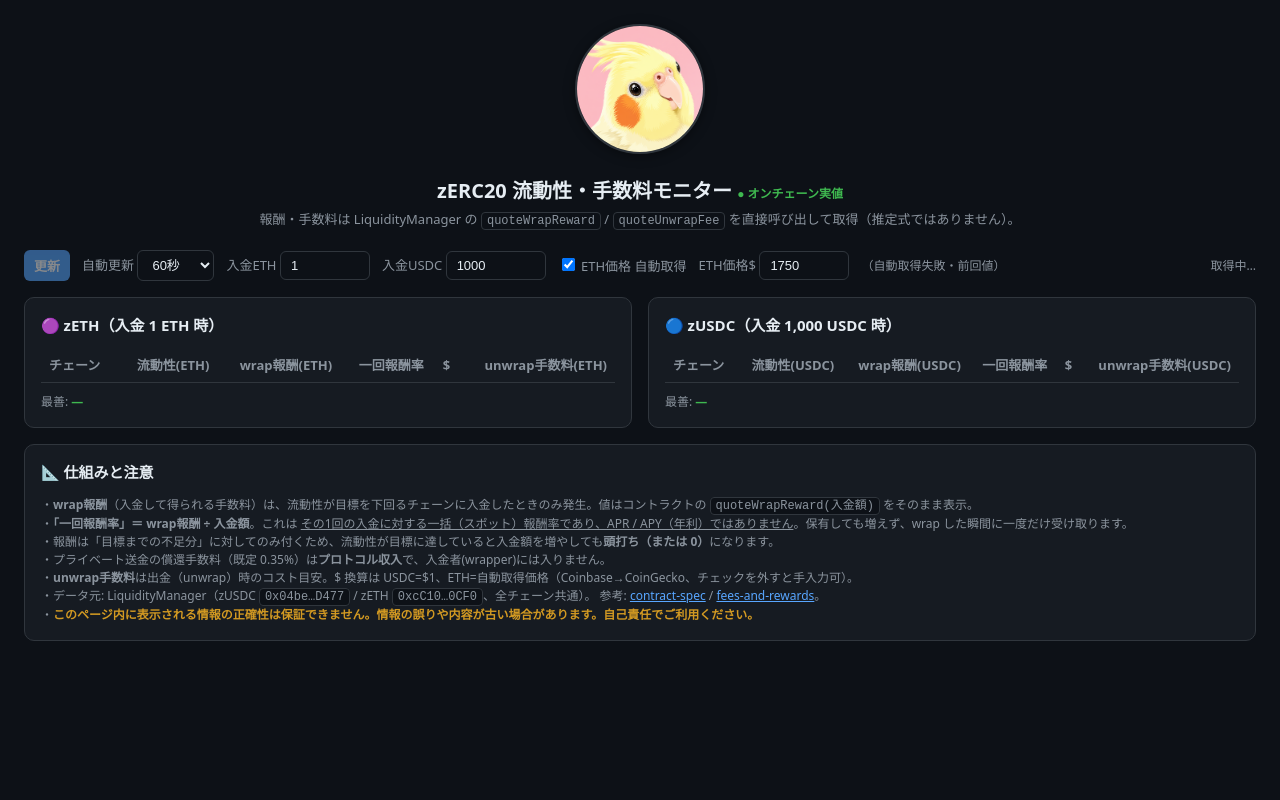
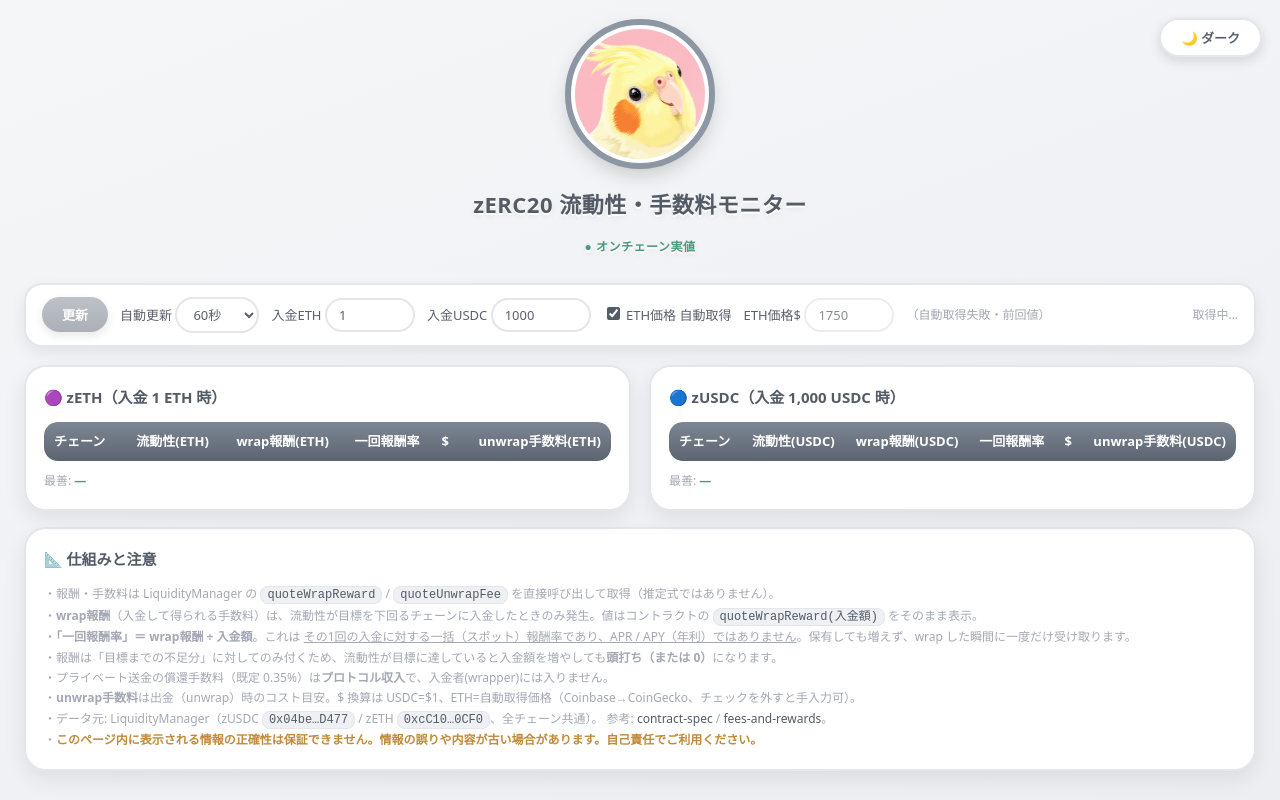
Before and after one commit to AkashiRiot/zerc-monitor, a plain HTML site: page index.html in a window 1280 px wide. Drawn offline with nearby package versions, Linux system fonts and the light colour scheme; no server answers.

Commit message:
デザイン刷新: 落ち着いたグレー基調＋ダークモード切替(右上)・円形画像・レイアウト調整

```diff
--- a/index.html
+++ b/index.html
@@ -16,50 +16,96 @@
 <meta charset="UTF-8" />
 <meta name="viewport" content="width=device-width, initial-scale=1.0" />
 <title>zERC20 流動性・手数料モニター（オンチェーン実値）</title>
+<script>
+  // チラつき防止: 描画前にテーマを適用
+  try{ var _t=localStorage.getItem("theme");
+    if(_t!=="dark"&&_t!=="light") _t=(window.matchMedia&&matchMedia("(prefers-color-scheme: dark)").matches)?"dark":"light";
+    document.documentElement.setAttribute("data-theme",_t);
+  }catch(e){}
+</script>
 <style>
   :root{
-    --bg:#0d1117; --panel:#161b22; --border:#30363d; --text:#e6edf3;
-    --muted:#8b949e; --accent:#58a6ff; --good:#3fb950; --warn:#d29922; --bad:#f85149;
+    --bg:#f5f6f8; --bg2:#edeef2; --panel:#ffffff; --border:#e4e6ec; --text:#5a606c;
+    --muted:#a3a8b4; --accent:#8d96a3; --accent-d:#535b67; --good:#4a9a7b;
+    --warn:#c08a3a; --bad:#c76b78; --lav:#9aa3b2;
+    --row:#f6f7f9; --rowhover:#eceef2; --code-bg:#eef0f3;
+    --h1shadow:0 2px 0 #fff,0 3px 6px rgba(0,0,0,.08);
+    --imgring:#ffffff;
+    --grad-a:#7d8693; --grad-b:#5b6470;
+  }
+  html[data-theme="dark"]{
+    --bg:#1c1d22; --bg2:#16171b; --panel:#24262d; --border:#363944; --text:#e6e8ee;
+    --muted:#9aa0ad; --accent:#8a93a1; --accent-d:#b3bcc8; --good:#5fc79c;
+    --warn:#d9a957; --bad:#e08793; --lav:#9aa3b2;
+    --row:#2a2d35; --rowhover:#31343d; --code-bg:#2a2d35;
+    --h1shadow:0 2px 6px rgba(0,0,0,.5);
+    --imgring:#2b2e36;
+    --grad-a:#5b6470; --grad-b:#414956;
   }
   *{box-sizing:border-box}
-  body{margin:0;font-family:system-ui,"Segoe UI",Roboto,"Hiragino Kaku Gothic ProN",Meiryo,sans-serif;
-    background:var(--bg);color:var(--text);line-height:1.5;padding:24px;}
-  h1{font-size:20px;margin:0 0 4px;text-align:center}
-  .sub{color:var(--muted);font-size:13px;margin-bottom:20px;text-align:center}
-  .grid{display:grid;gap:16px;grid-template-columns:repeat(auto-fit,minmax(420px,1fr));}
-  .panel{background:var(--panel);border:1px solid var(--border);border-radius:10px;padding:16px;}
-  .panel h2{font-size:15px;margin:0 0 12px}
-  table{width:100%;border-collapse:collapse;font-size:13px}
-  th,td{padding:7px 8px;text-align:right;border-bottom:1px solid var(--border)}
+  body{margin:0;
+    font-family:"Hiragino Maru Gothic ProN","Rounded Mplus 1c",Quicksand,"Segoe UI Rounded",
+      system-ui,"Hiragino Kaku Gothic ProN",Meiryo,sans-serif;
+    color:var(--text);line-height:1.7;padding:24px;
+    background:linear-gradient(160deg,var(--bg) 0%,var(--bg2) 100%);
+    background-attachment:fixed;transition:background .3s,color .3s;}
+  h1{font-size:22px;margin:0 0 6px;text-align:center;color:var(--accent-d);
+    letter-spacing:.5px;text-shadow:var(--h1shadow);}
+  .sub{color:var(--muted);font-size:13px;margin-bottom:22px;text-align:center}
+  .grid{display:grid;gap:18px;grid-template-columns:repeat(auto-fit,minmax(420px,1fr));}
+  .panel{background:var(--panel);border:2px solid var(--border);border-radius:22px;padding:18px;
+    box-shadow:0 8px 22px rgba(0,0,0,.08);}
+  .panel h2{font-size:15px;margin:0 0 12px;color:var(--accent-d);font-weight:800}
+  table{width:100%;border-collapse:separate;border-spacing:0;font-size:13px;overflow:hidden;border-radius:14px}
+  th,td{padding:8px 10px;text-align:right;border-bottom:1px dashed var(--border)}
   th:first-child,td:first-child{text-align:left}
-  th{color:var(--muted);font-weight:600}
+  thead th{color:#fff;background:linear-gradient(180deg,var(--grad-a),var(--grad-b));font-weight:700;border-bottom:none}
+  thead th:first-child{border-top-left-radius:12px;border-bottom-left-radius:12px}
+  thead th:last-child{border-top-right-radius:12px;border-bottom-right-radius:12px}
+  tbody tr:nth-child(even) td{background:var(--row)}
+  tbody tr:hover td{background:var(--rowhover)}
   tr:last-child td{border-bottom:none}
-  .tot td{font-weight:700;border-top:2px solid var(--border)}
-  .controls{display:flex;flex-wrap:wrap;gap:12px;align-items:center;margin-bottom:16px}
-  .controls label{font-size:13px;color:var(--muted)}
-  input,select,button{background:#0d1117;color:var(--text);border:1px solid var(--border);
-    border-radius:6px;padding:6px 10px;font-size:13px}
-  button{cursor:pointer;background:var(--accent);color:#fff;border:none;font-weight:600}
-  button:disabled{opacity:.5;cursor:default}
+  .tot td{font-weight:800;border-top:2px solid var(--border);background:var(--rowhover) !important;color:var(--accent-d)}
+  .controls{display:flex;flex-wrap:wrap;gap:12px;align-items:center;margin-bottom:18px;
+    background:var(--panel);border:2px solid var(--border);border-radius:18px;
+    padding:12px 16px;box-shadow:0 6px 16px rgba(0,0,0,.07)}
+  .controls label{font-size:13px;color:var(--text)}
+  input,select,button{background:var(--panel);color:var(--text);border:2px solid var(--border);
+    border-radius:999px;padding:6px 12px;font-size:13px;font-family:inherit}
+  input:focus,select:focus{outline:none;border-color:var(--accent)}
+  button{cursor:pointer;background:linear-gradient(180deg,var(--grad-a),var(--grad-b));color:#fff;border:none;
+    font-weight:800;padding:8px 20px;box-shadow:0 4px 10px rgba(0,0,0,.18);transition:transform .1s}
+  button:hover{transform:translateY(-1px) scale(1.03)}
+  button:active{transform:translateY(0) scale(.98)}
+  button:disabled{opacity:.5;cursor:default;transform:none}
+  input[type=checkbox]{width:auto;accent-color:var(--accent-d)}
   .status{font-size:12px;color:var(--muted);margin-left:auto}
   .note{font-size:12px;color:var(--muted);margin-top:10px}
-  .reward{color:var(--good);font-weight:700}
+  .reward{color:var(--good);font-weight:800}
   .muted{color:var(--muted)}
-  a{color:var(--accent)}
+  a{color:var(--accent-d);text-decoration:none}
+  a:hover{text-decoration:underline}
   .err{color:var(--bad)}
-  code{background:#0d1117;border:1px solid var(--border);border-radius:4px;padding:1px 5px;font-size:12px}
+  code{background:var(--code-bg);border:1px solid var(--border);border-radius:8px;padding:1px 6px;font-size:12px;color:var(--accent-d)}
+  input[readonly]{opacity:.7}
+  #themeToggle{position:fixed;top:18px;right:18px;z-index:100;
+    background:var(--panel);color:var(--text);border:2px solid var(--border);font-weight:700;
+    box-shadow:0 4px 12px rgba(0,0,0,.12)}
+  #themeToggle:hover{border-color:var(--accent);transform:translateY(-1px) scale(1.03)}
 </style>
 </head>
 <body>
-  <div style="text-align:center;margin-bottom:16px">
+  <div style="text-align:center;margin-bottom:14px">
     <img src="img/06.png" alt="zERC20 monitor"
-      style="width:130px;height:130px;border-radius:50%;object-fit:cover;border:2px solid var(--border);box-shadow:0 2px 12px rgba(0,0,0,.4)">
+      style="width:140px;height:140px;border-radius:50%;object-fit:cover;
+        border:5px solid var(--imgring);outline:6px solid var(--accent);outline-offset:-1px;
+        box-shadow:0 8px 22px rgba(0,0,0,.22)">
   </div>
-  <h1>zERC20 流動性・手数料モニター <span style="font-size:12px;color:var(--good)">● オンチェーン実値</span></h1>
-  <div class="sub">報酬・手数料は LiquidityManager の <code>quoteWrapReward</code> / <code>quoteUnwrapFee</code> を直接呼び出して取得（推定式ではありません）。
-    <span id="updated"></span></div>
+  <h1>zERC20 流動性・手数料モニター<br><span style="font-size:12px;color:var(--good);font-weight:700">● オンチェーン実値</span></h1>
+  <div class="sub"><span id="updated"></span></div>
 
   <div class="controls">
+    <button id="themeToggle" type="button">🌙 ダーク</button>
     <button id="refresh" onclick="refresh()">更新</button>
     <label>自動更新
       <select id="auto">
@@ -97,6 +143,7 @@
   <div class="panel" style="margin-top:16px">
     <h2>📐 仕組みと注意</h2>
     <div class="note" style="margin-top:0">
+      ・報酬・手数料は LiquidityManager の <code>quoteWrapReward</code> / <code>quoteUnwrapFee</code> を直接呼び出して取得（推定式ではありません）。<br>
       ・<b>wrap報酬</b>（入金して得られる手数料）は、流動性が目標を下回るチェーンに入金したときのみ発生。値はコントラクトの <code>quoteWrapReward(入金額)</code> をそのまま表示。<br>
       ・<b>「一回報酬率」＝ wrap報酬 ÷ 入金額</b>。これは <u>その1回の入金に対する一括（スポット）報酬率であり、APR / APY（年利）ではありません</u>。保有しても増えず、wrap した瞬間に一度だけ受け取ります。<br>
       ・報酬は「目標までの不足分」に対してのみ付くため、流動性が目標に達していると入金額を増やしても<b>頭打ち（または 0）</b>になります。<br>
@@ -269,6 +316,24 @@ document.getElementById("autoPrice").addEventListener("change", e=>{
   refresh();
 });
 
+// ダークモード切替（localStorage に保存、初期は OS 設定に追従）
+function applyTheme(t){
+  document.documentElement.setAttribute("data-theme", t);
+  document.getElementById("themeToggle").textContent = t==="dark" ? "☀️ ライト" : "🌙 ダーク";
+  try{ localStorage.setItem("theme", t); }catch(e){}
+}
+function initTheme(){
+  let t=null; try{ t=localStorage.getItem("theme"); }catch(e){}
+  if(t!=="dark" && t!=="light")
+    t = (window.matchMedia && matchMedia("(prefers-color-scheme: dark)").matches) ? "dark" : "light";
+  applyTheme(t);
+}
+document.getElementById("themeToggle").addEventListener("click", ()=>{
+  const next = document.documentElement.getAttribute("data-theme")==="dark" ? "light" : "dark";
+  applyTheme(next);
+});
+initTheme();
+
 refresh();
 const initAuto = Number(document.getElementById("auto").value);
 if(initAuto>0) autoTimer = setInterval(refresh, initAuto*1000);
```
